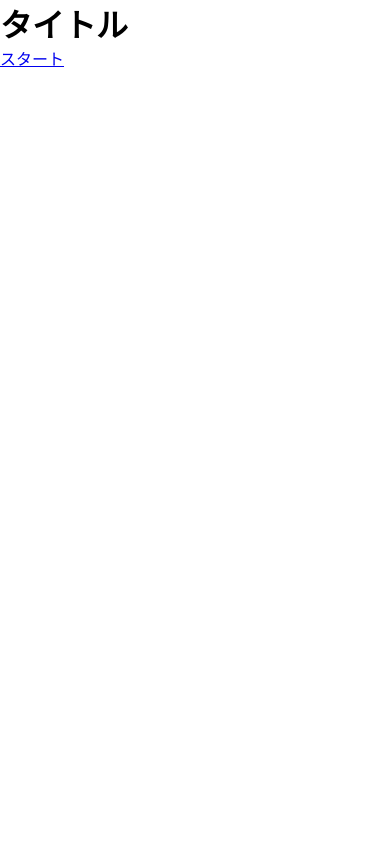
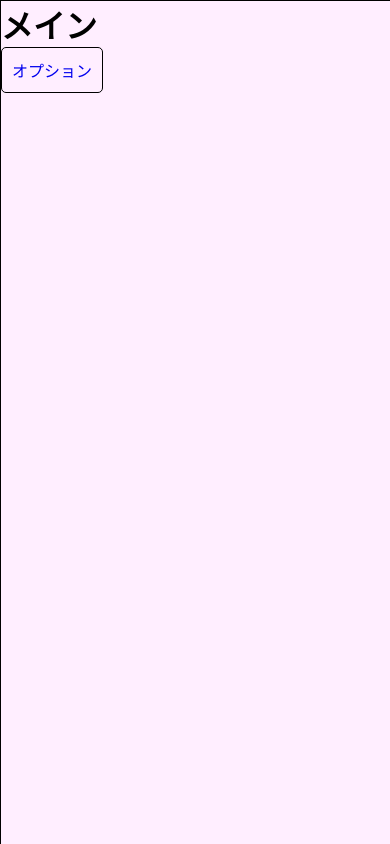
Before and after one commit to coppieee/hello-cordova, a website: page www/index.html in a window 390 px wide. Both pictures are taken after a click on the link "スタート". Drawn offline with nearby package versions, Linux system fonts and the light colour scheme; some packages are replaced by stand-ins of ours; files that its build step writes are made by us from their sources.

Commit message:
.pageの遷移をアニメーションさせるように修正。

```diff
--- a/www/index.html
+++ b/www/index.html
@@ -30,15 +30,15 @@
     <body>
         <div class="page show" id="title-page">
             <h1>タイトル</h1>
-            <a href="#" class="start-button">スタート</a>
+            <a href="#" class="button" data-to="#main-page">スタート</a>
         </div>
         <div class="page" id="main-page">
             <h1>メイン</h1>
-            <a href="#" class="option-button">オプション</a>
+            <a href="#" class="button" data-to="#option-page">オプション</a>
         </div>
         <div class="page" id="option-page">
             <h1>オプション</h1>
-            <a href="#" class="back-button">戻る</a>
+            <a href="#" class="button" data-to="#main-page">戻る</a>
         </div>
         <script type="text/javascript" src="cordova.js"></script>
         <script type="text/javascript" src="js/jquery-2.1.4.min.js"></script>
--- a/www/js/index.js
+++ b/www/js/index.js
@@ -2,7 +2,14 @@
     'use strict';
     document.addEventListener('deviceready',function(){
         $(function(){
+        	$('.button').click(function(){
+        		var $a = $(this);
+        		var id = $a.attr('data-to');
+        		var $target = $(id);
+        		$target.find('~.show').removeClass('show');
 
+        		$(id).addClass('show');
+        	});
         });
     }, false);
 })(jQuery);
--- a/www/scss/index.scss
+++ b/www/scss/index.scss
@@ -1,13 +1,37 @@
 *{
     padding: 0;
     margin: 0;
+}
+
+#title-page{
+	background-color: #ffffee;
+}
+#main-page{
+	background-color: #ffeeff;
+}
+#option-page{
+	background-color: #eeffff;
 }
 .page{
     width: 100%;
     height: 100%;
     position: fixed;
-    display: none;
+    // display: none;
+    left:100%;
+    border: solid 1px #000000;
+    background-color: #ffffff;
+    box-shadow:10px 10px;
+	transition: left 0.2s ease-in-out;
+    &.show{
+    	// display:block;
+    	left:0%;
+    }
+    .button{
+    	border:solid 1px #000000;
+    	// margin:5px;
+    	padding: 10px;
+    	border-radius:5px;
+    	display:inline-block;
+    	text-decoration:none;
+   	}
 }
-.page.show{
-    display: block;
-}
```
Also changed, not shown: package.json (+4 -4 lines), 1 other file.
